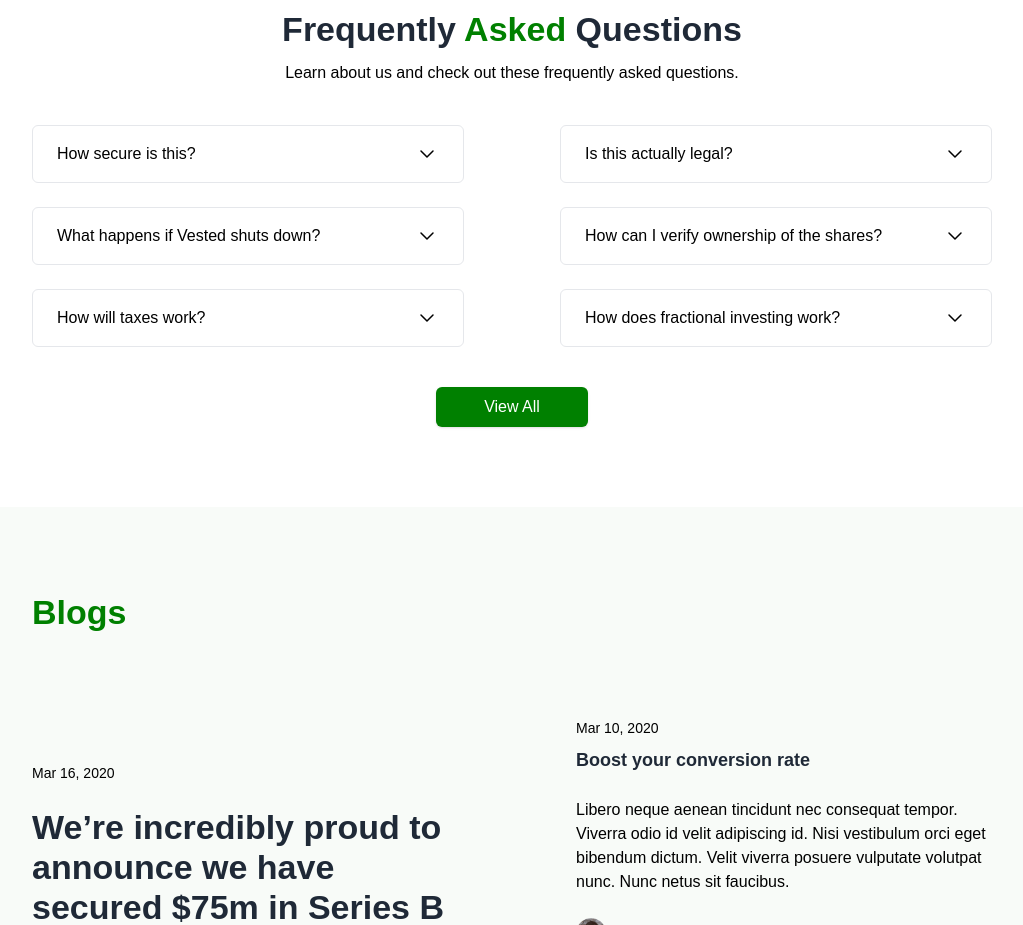
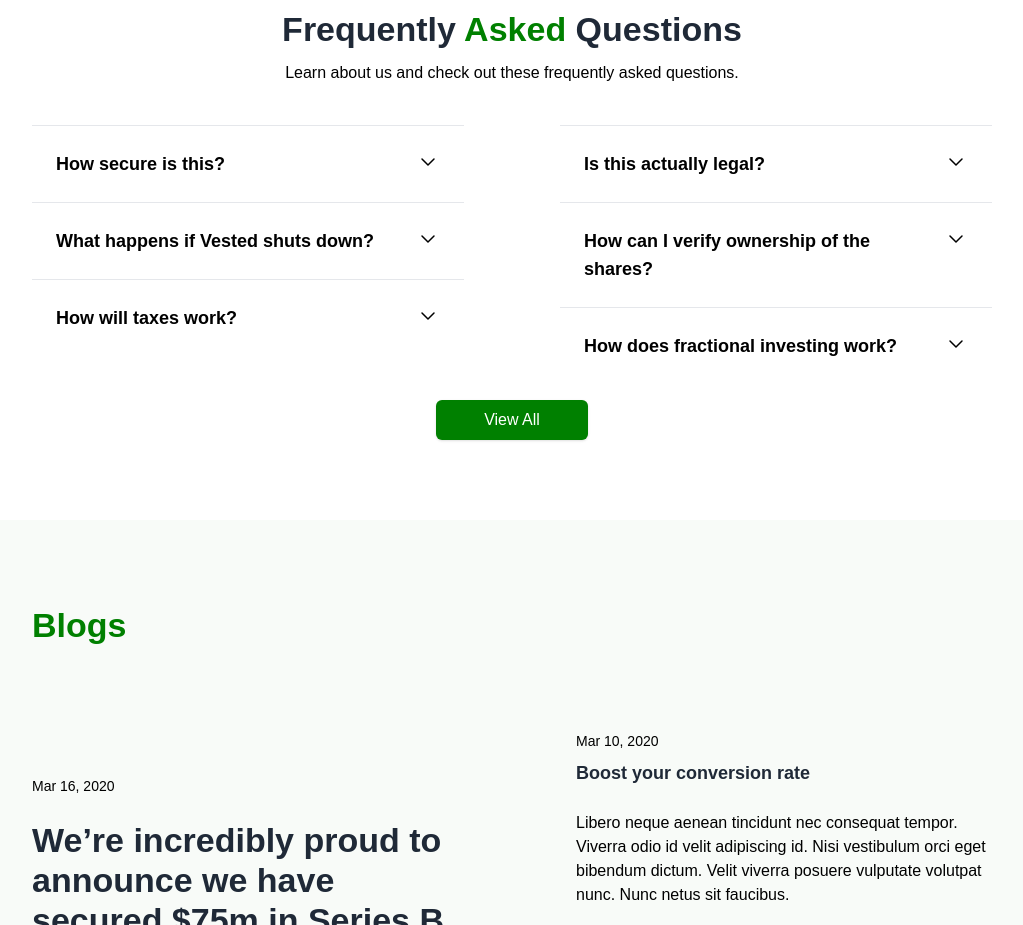
Before and after one commit to PSchristopher/NRI, a Next.js app: page / in a window 1280 px wide. Shown: the part 5040-5965 px from the top of the page, without its empty margins (128-1151 px from the left). Built offline with nearby package versions, Linux system fonts and the light colour scheme.

Commit message:
faq section

```diff
--- a/src/components/FAQ.tsx
+++ b/src/components/FAQ.tsx
@@ -22,10 +22,10 @@ const FAQ = ({ question, answer }: FAQProps) => {
   };
 
   return (
-    <div className="flex flex-col items-center justify-center border px-6 py-2  rounded-md hover:shadow-2xl bg-white">
+    <div className="flex flex-col items-center justify-center border-t px-6 bg-white">
       <div onClick={toggleAccordion} className="cursor-pointer w-full">
-        <div className="flex items-center justify-between text-left">
-          <span className="text-[16px] font-light py-2">{question}</span>
+        <div className="flex items-start justify-between text-left mt-6">
+          <span className="text-lg font-bold">{question}</span>
 
           <div
             className={`transform transition-transform duration-500 ${
```
